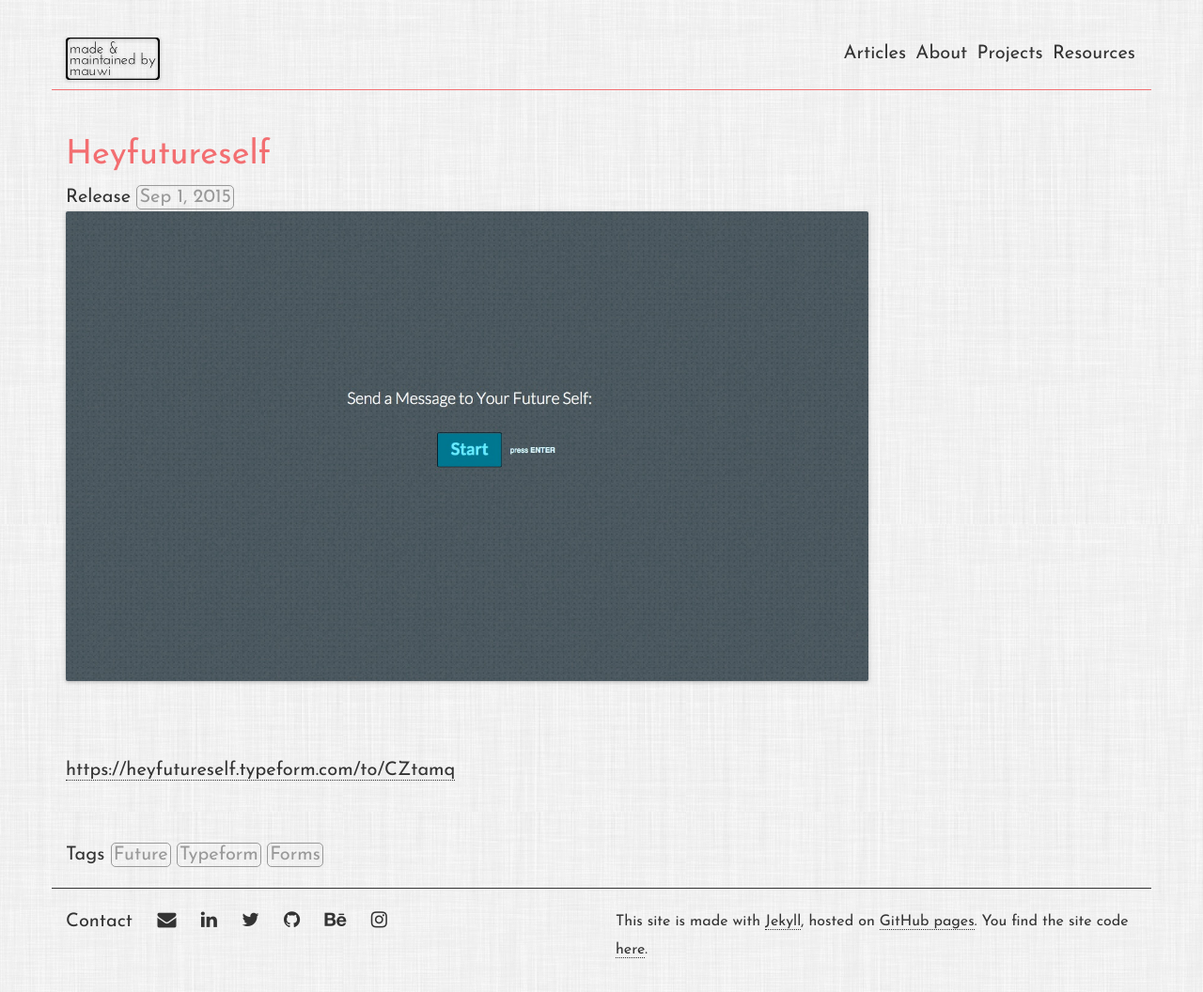
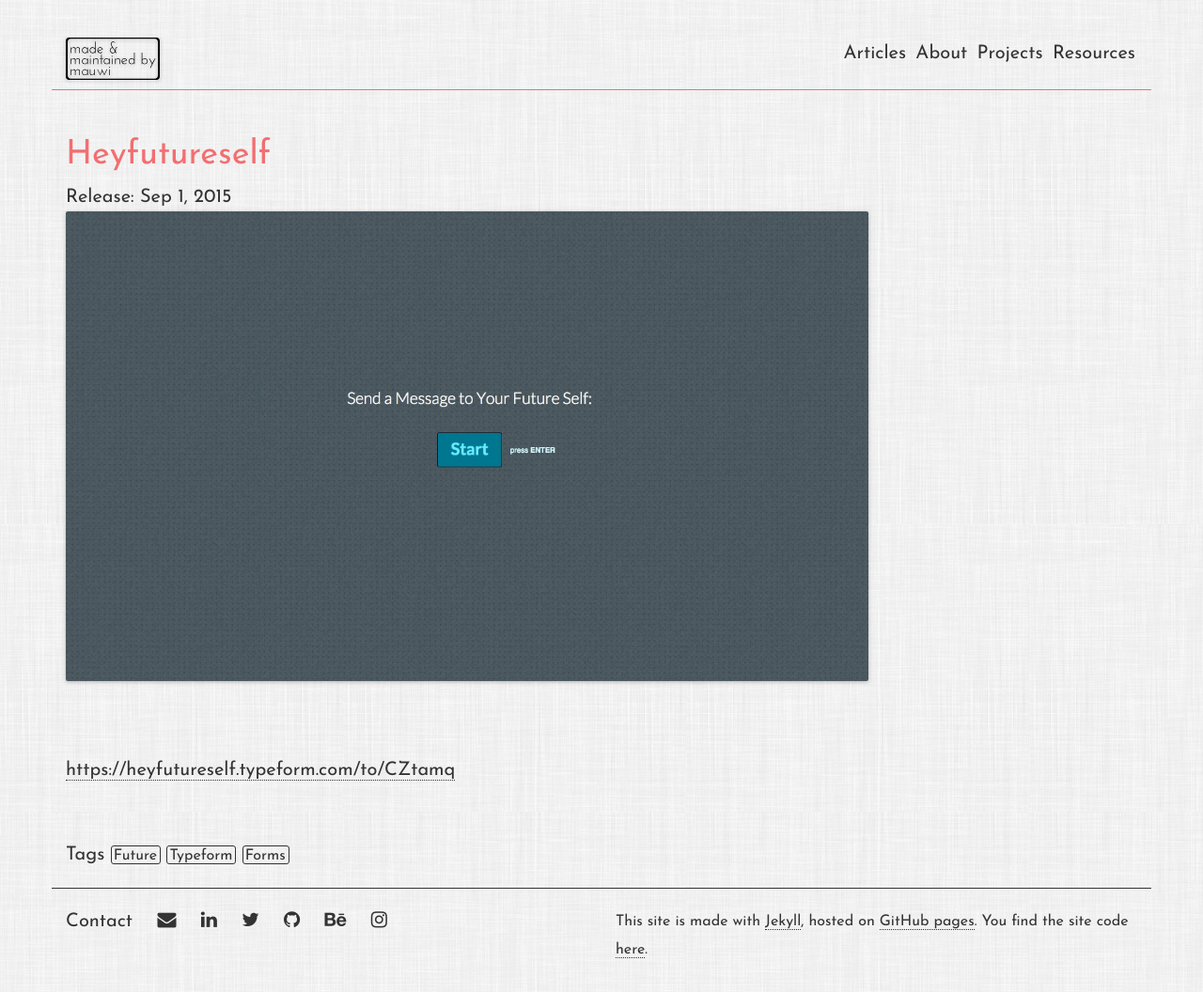
Before and after one commit to mauricewipf/interactive-resume, a Jekyll site: the page built from _posts/2015-09-01-heyfutureself.md, in a window 1280 px wide. Shown: the whole page at 94% size. Built offline with Jekyll 4.4.1, drawn with Linux system fonts in a browser that asks for light colours; nearby versions of some CDN libraries.

Commit message:
Updated .projectTag CSS and removed #year

```diff
--- a/_layouts/project.html
+++ b/_layouts/project.html
@@ -7,7 +7,7 @@ layout: default
     <div class="col-xs-12">
       <h1>{{page.title}}</h1>
       <div>
-        Release <span id="year">{{ page.date | date: "%b %-d, %Y" }}</span>
+        Release: <span>{{ page.date | date: "%b %-d, %Y" }}</span>
       </div>
 
       {% if page.projectImage %}
--- a/_sass/_base.scss
+++ b/_sass/_base.scss
@@ -254,12 +254,6 @@ a:hover, a:focus {
    -webkit-filter: none;
    filter: none;
 }
-#project #year {
-  color: #999999;
-  border: 1px solid #999999;
-  border-radius: 5px;
-  padding: 2px;
-}
 #project #projectContent {
   padding-top: 1em;
   padding-bottom: 3em;
@@ -271,10 +265,11 @@ a:hover, a:focus {
   padding-top: 3em;
 }
 #project #projectTags .projectTag {
-  color: #999999;
-  border: 1px solid #999999;
-  border-radius: 5px;
-  padding: 2px;
+  border: 1px solid #333333;
+  border-radius: 3px;
+  padding: 2px 3px 0 2px;
+  font-size: 0.8em;
+  line-height: 0.8em;
 }
 
 /* Footer
```
